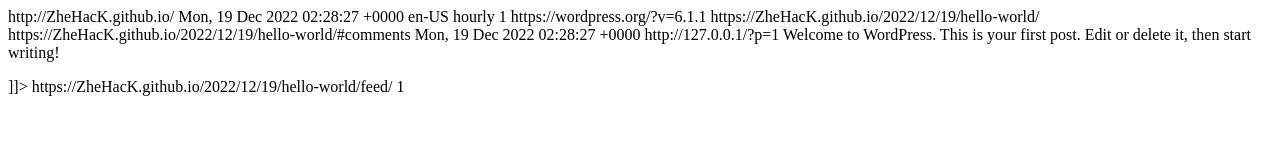
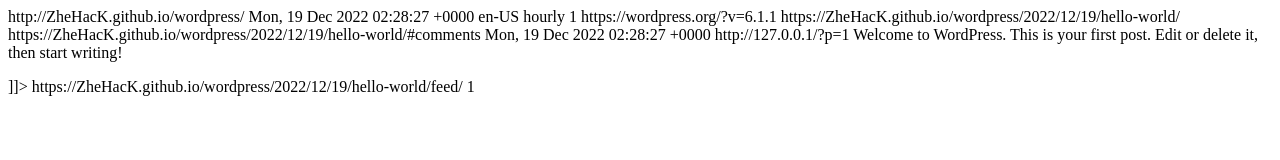
Before and after one commit to ZheHacK/wordpress, a plain HTML site: page feed/index.html in a window 1280 px wide. Drawn offline with Linux system fonts and the light colour scheme.

Commit message:
WP2Static UPDATE feed/index.html

```diff
--- a/feed/index.html
+++ b/feed/index.html
@@ -9,8 +9,8 @@
 
 <channel>
 	<title>User&#039;s blog</title>
-	<atom:link href="https://ZheHacK.github.io/feed/" rel="self" type="application/rss+xml" />
-	<link>http://ZheHacK.github.io/</link>
+	<atom:link href="https://ZheHacK.github.io/wordpress/feed/" rel="self" type="application/rss+xml" />
+	<link>http://ZheHacK.github.io/wordpress/</link>
 	<description></description>
 	<lastBuildDate>Mon, 19 Dec 2022 02:28:27 +0000</lastBuildDate>
 	<language>en-US</language>
@@ -21,8 +21,8 @@
 	<generator>https://wordpress.org/?v=6.1.1</generator>
 	<item>
 		<title>Hello world!</title>
-		<link>https://ZheHacK.github.io/2022/12/19/hello-world/</link>
-					<comments>https://ZheHacK.github.io/2022/12/19/hello-world/#comments</comments>
+		<link>https://ZheHacK.github.io/wordpress/2022/12/19/hello-world/</link>
+					<comments>https://ZheHacK.github.io/wordpress/2022/12/19/hello-world/#comments</comments>
 
 		<dc:creator><![CDATA[admin]]></dc:creator>
 		<pubDate>Mon, 19 Dec 2022 02:28:27 +0000</pubDate>
@@ -34,7 +34,7 @@
 <p>Welcome to WordPress. This is your first post. Edit or delete it, then start writing!</p>
 ]]></content:encoded>
 
-					<wfw:commentRss>https://ZheHacK.github.io/2022/12/19/hello-world/feed/</wfw:commentRss>
+					<wfw:commentRss>https://ZheHacK.github.io/wordpress/2022/12/19/hello-world/feed/</wfw:commentRss>
 			<slash:comments>1</slash:comments>
 
 
```
